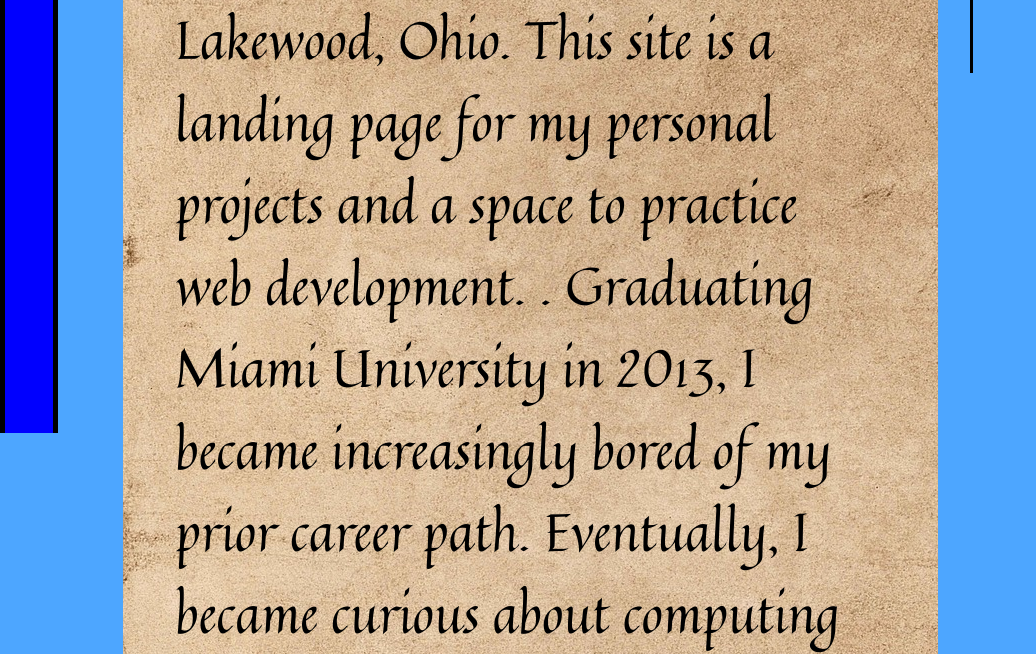
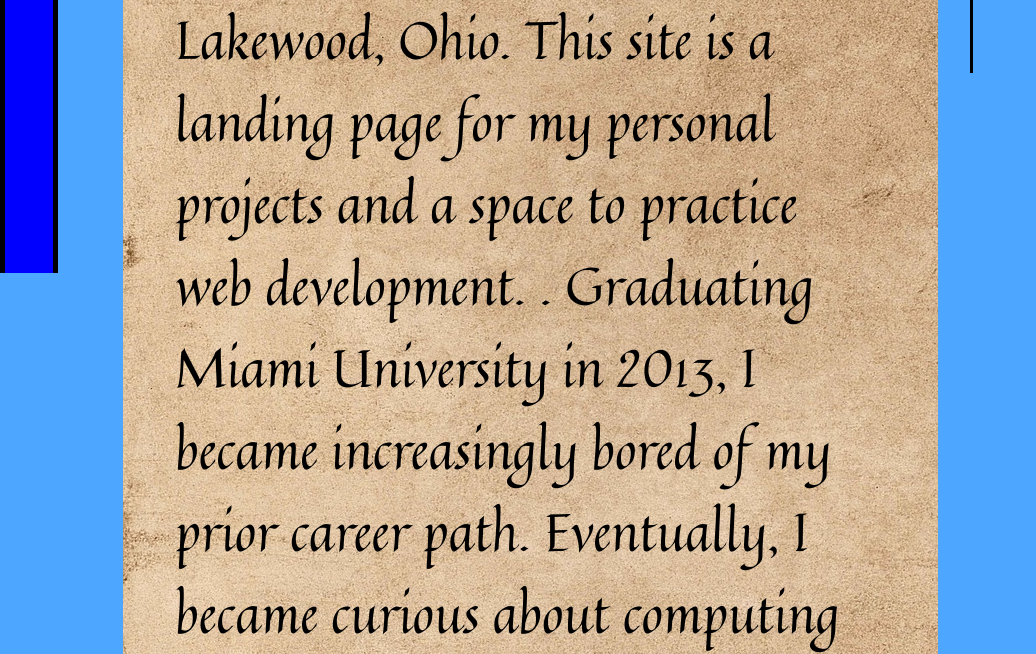
Before and after one commit to kuertzva/full-site, a Flask app: page / in a window 1280 px wide; the page is wider, and only the part inside the window is pictured. Shown: the part 869-1523 px from the top of that part, without its empty margins (0-1036 px from the left). Run offline with Flask 2, Linux system fonts and the light colour scheme; some libraries are stand-ins or nearby versions.

Commit message:
tweak navbar

```diff
--- a/static/styles.css
+++ b/static/styles.css
@@ -215,7 +215,7 @@
   top: 0;
   left: calc(var(--nav-content-width) * -1);
   width: calc(var(--nav-content-width) + 1.5rem);
-  height: 140vh;
+  height: 120vh;
   background-color: blue;
   z-index: 3;
   border-right: 5px solid black;
```
